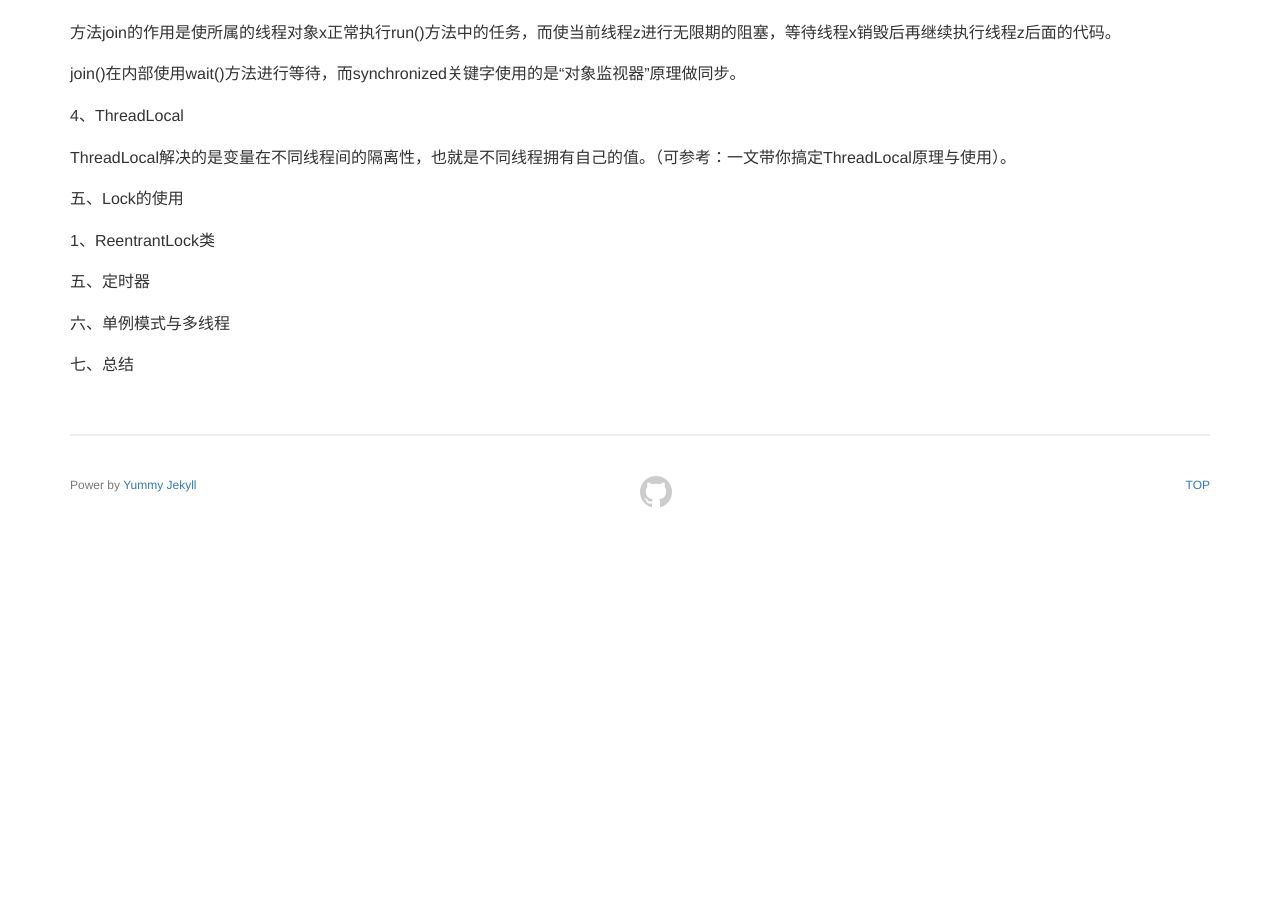
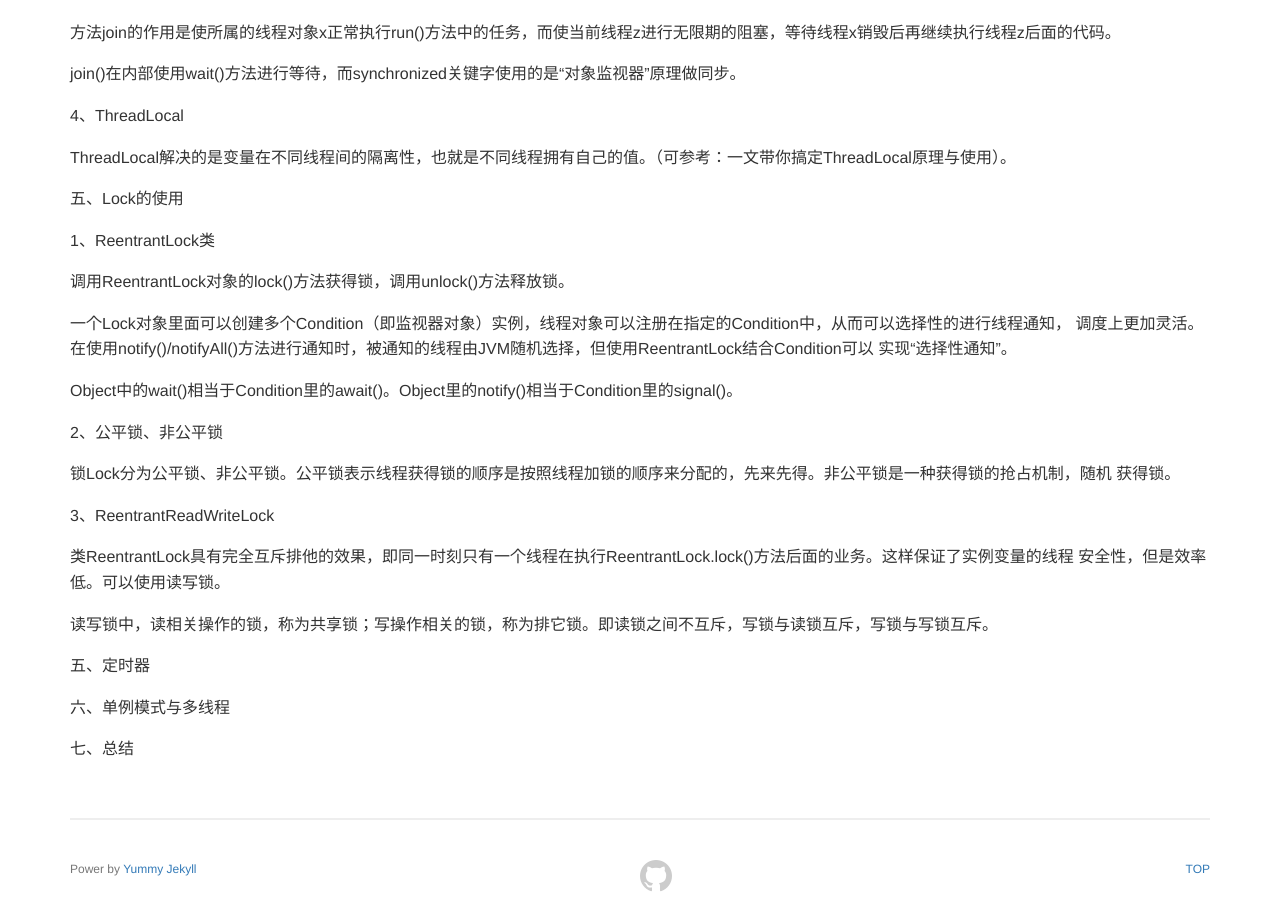
Before and after one commit to yaofengdoit/yaofengdoit.github.io, a Jekyll site: the page built from _posts/2020/04-06/2020-04-13-ReadBook-1.md, in a window 1280 px wide and 900 px high, scrolled down 4007 px. Built offline with Jekyll 4.4.1, drawn with Linux system fonts in a browser that asks for light colours; a script that is not in the unit is left out; before the commit the page ends 4523 px from its top, so only the background shows below that.

Commit message:
读书笔记-java多线程编程核心技术

```diff
--- a/_posts/2020/04-06/2020-04-13-ReadBook-1.md
+++ b/_posts/2020/04-06/2020-04-13-ReadBook-1.md
@@ -183,6 +183,26 @@ ThreadLocal解决的是变量在不同线程间的隔离性，也就是不同线
 
 1、ReentrantLock类
 
+调用ReentrantLock对象的lock()方法获得锁，调用unlock()方法释放锁。
+
+一个Lock对象里面可以创建多个Condition（即监视器对象）实例，线程对象可以注册在指定的Condition中，从而可以选择性的进行线程通知，
+调度上更加灵活。在使用notify()/notifyAll()方法进行通知时，被通知的线程由JVM随机选择，但使用ReentrantLock结合Condition可以
+实现“选择性通知”。
+
+Object中的wait()相当于Condition里的await()。Object里的notify()相当于Condition里的signal()。
+
+2、公平锁、非公平锁
+
+锁Lock分为公平锁、非公平锁。公平锁表示线程获得锁的顺序是按照线程加锁的顺序来分配的，先来先得。非公平锁是一种获得锁的抢占机制，随机
+获得锁。
+
+3、ReentrantReadWriteLock
+
+类ReentrantLock具有完全互斥排他的效果，即同一时刻只有一个线程在执行ReentrantLock.lock()方法后面的业务。这样保证了实例变量的线程
+安全性，但是效率低。可以使用读写锁。
+
+读写锁中，读相关操作的锁，称为共享锁；写操作相关的锁，称为排它锁。即读锁之间不互斥，写锁与读锁互斥，写锁与写锁互斥。
+
 
 
 五、定时器
```
